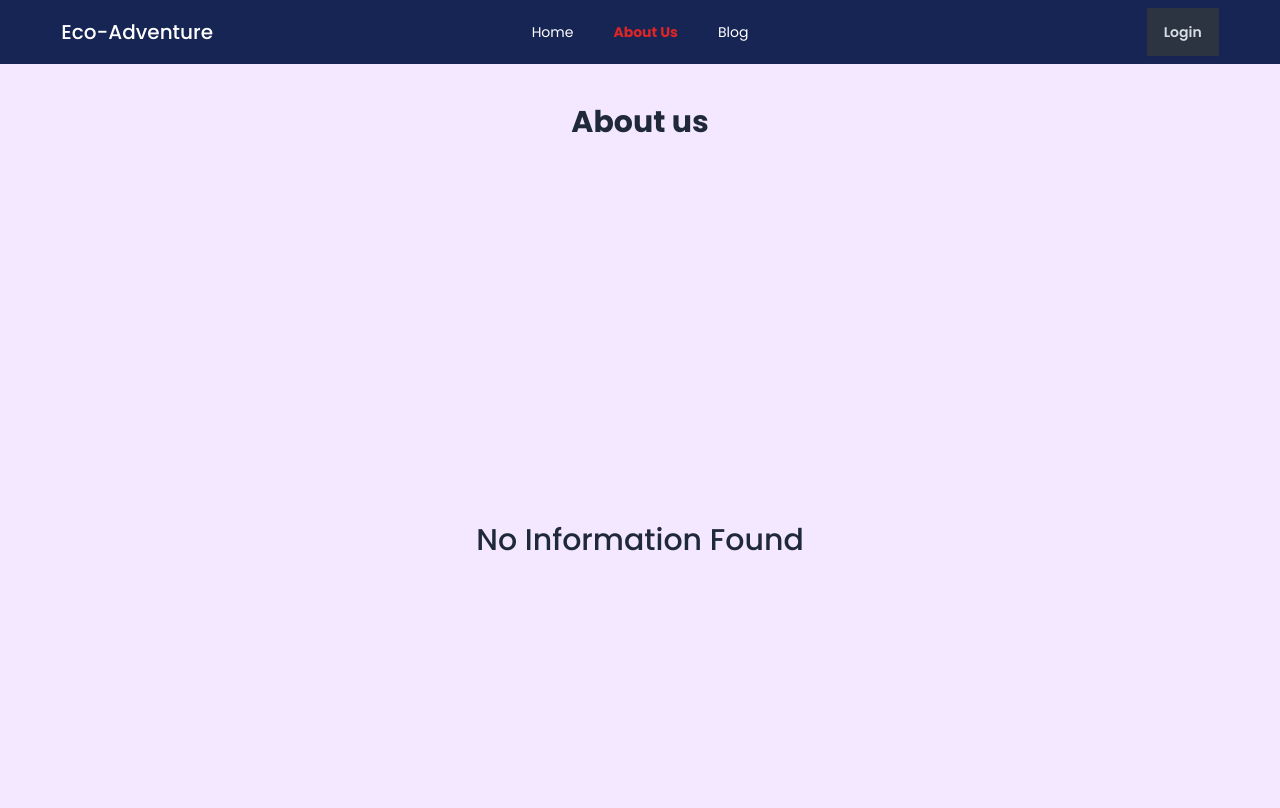
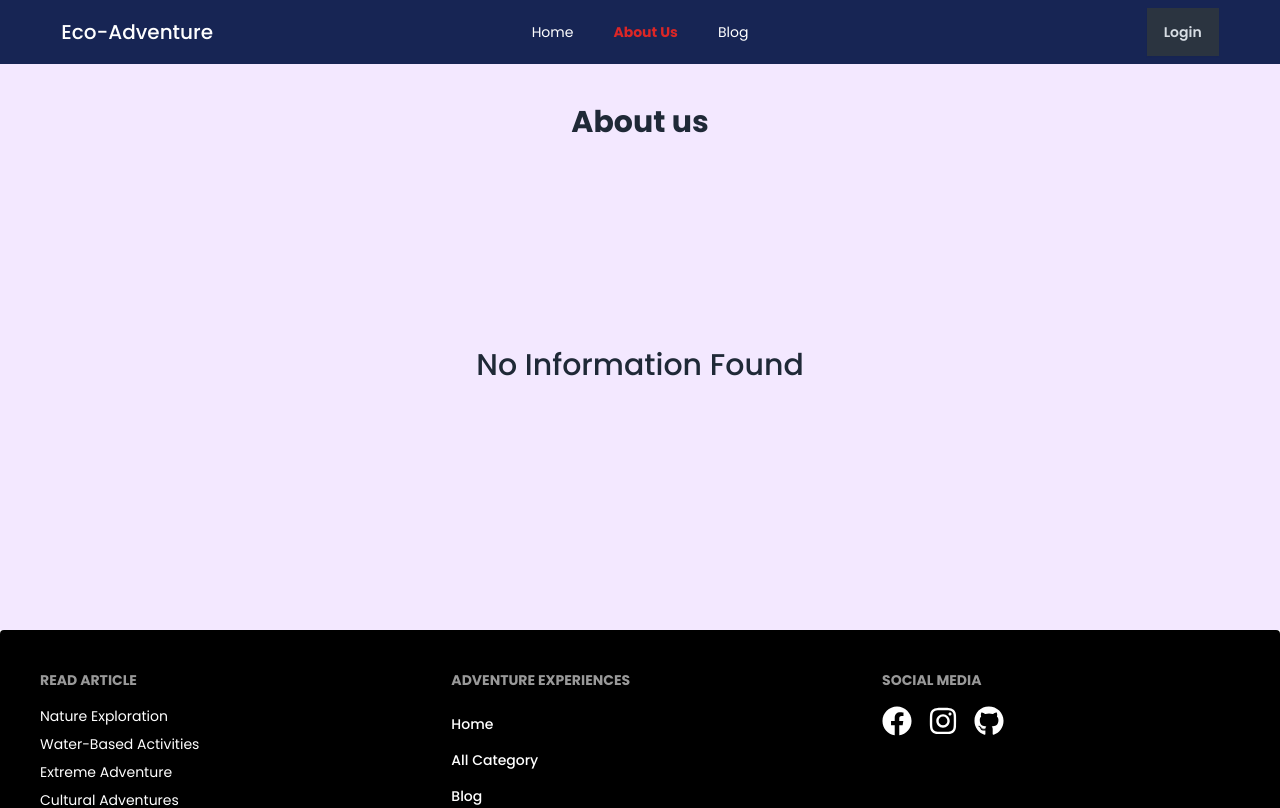
Before and after one commit to mrashed21/Eco-Adventure-Experiences, a React (Vite) app: page /aboutus in a window 1280 px wide. Shown: the top 808 px of the page. Built offline with nearby package versions, Linux system fonts and the light colour scheme; no server answers.

Commit message:
chnage on about us page

```diff
--- a/src/pages/AboutUs.jsx
+++ b/src/pages/AboutUs.jsx
@@ -1,9 +1,9 @@
 const AboutUs = () => {
   return (
     <div>
-      <div className="bg-purple-100 min-h-screen py-10">
+      <div className="bg-purple-100 py-10">
         <h2 className="text-center text-3xl font-bold"> About us</h2>
-        <div className=" flex items-center justify-center h-screen">
+        <div className=" flex items-center justify-center w-full min-h-[450px]">
           <h2 className="text-3xl font-medium">No Information Found</h2>
         </div>
       </div>
```
